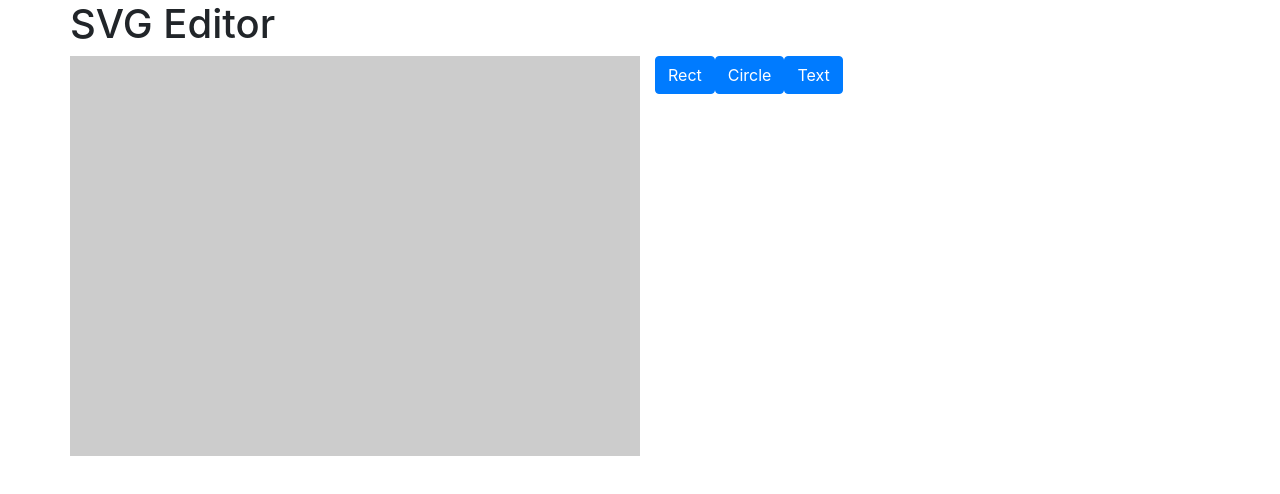
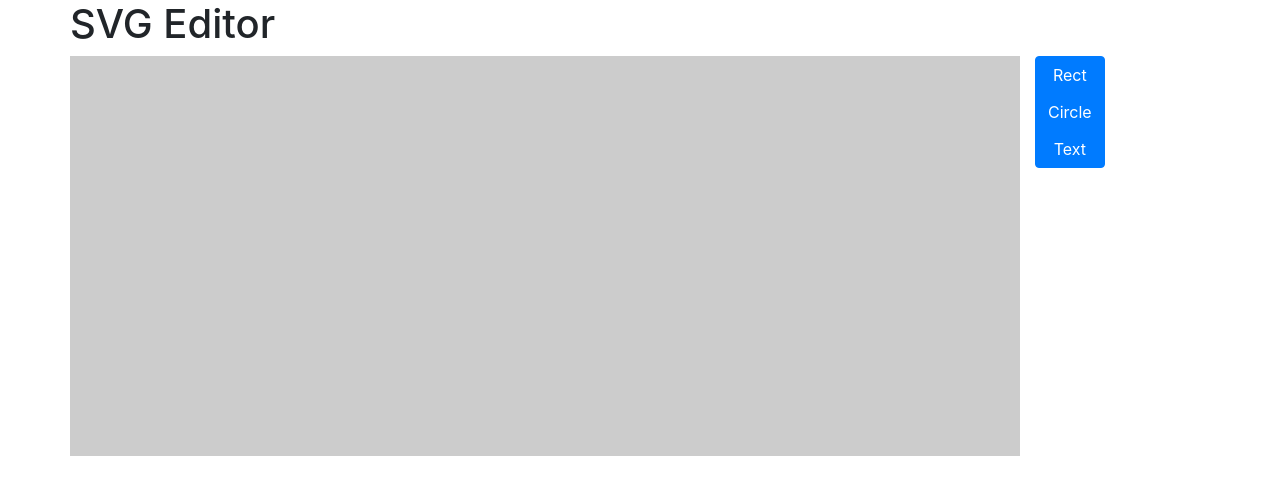
Before and after one commit to myomi/vue-sample, a Vue app: page /#/ in a window 1280 px wide. Shown: the top 494 px of the page. Built offline with nearby package versions, Linux system fonts and the light colour scheme.

Commit message:
Modified button layout

```diff
--- a/src/components/SVGEditor.vue
+++ b/src/components/SVGEditor.vue
@@ -4,15 +4,17 @@
       <h1>SVG Editor</h1>
     </div>
     <div class="row">
-      <SVGCanvas class="col-6"
+      <SVGCanvas class="col-10"
         :shapes="shapes"
         @selected="selected"
         @moved="moved"
         @unselected="unselected" />
-      <div class="col-6">
-        <button class="btn btn-primary" @click="addRect">Rect</button>
-        <button class="btn btn-primary" @click="addCircle">Circle</button>
-        <button class="btn btn-primary" @click="addText">Text</button>
+      <div class="col-2">
+        <div class="btn-group-vertical">
+          <button class="btn btn-primary" @click="addRect">Rect</button>
+          <button class="btn btn-primary" @click="addCircle">Circle</button>
+          <button class="btn btn-primary" @click="addText">Text</button>
+        </div>
       </div>
     </div>
     <ModalAddText :display="displayModalAddText" @ok="addTextOk" @cancel="addTextCancel"/>
@@ -48,9 +50,9 @@ export default {
       this.shapes.push({
         id: `shape${this.shapes.length}`,
         type: 'circle',
-        x: 50,
-        y: 50,
-        r: 10,
+        x: 100,
+        y: 100,
+        r: 100,
         selected: false
       })
     },
```
